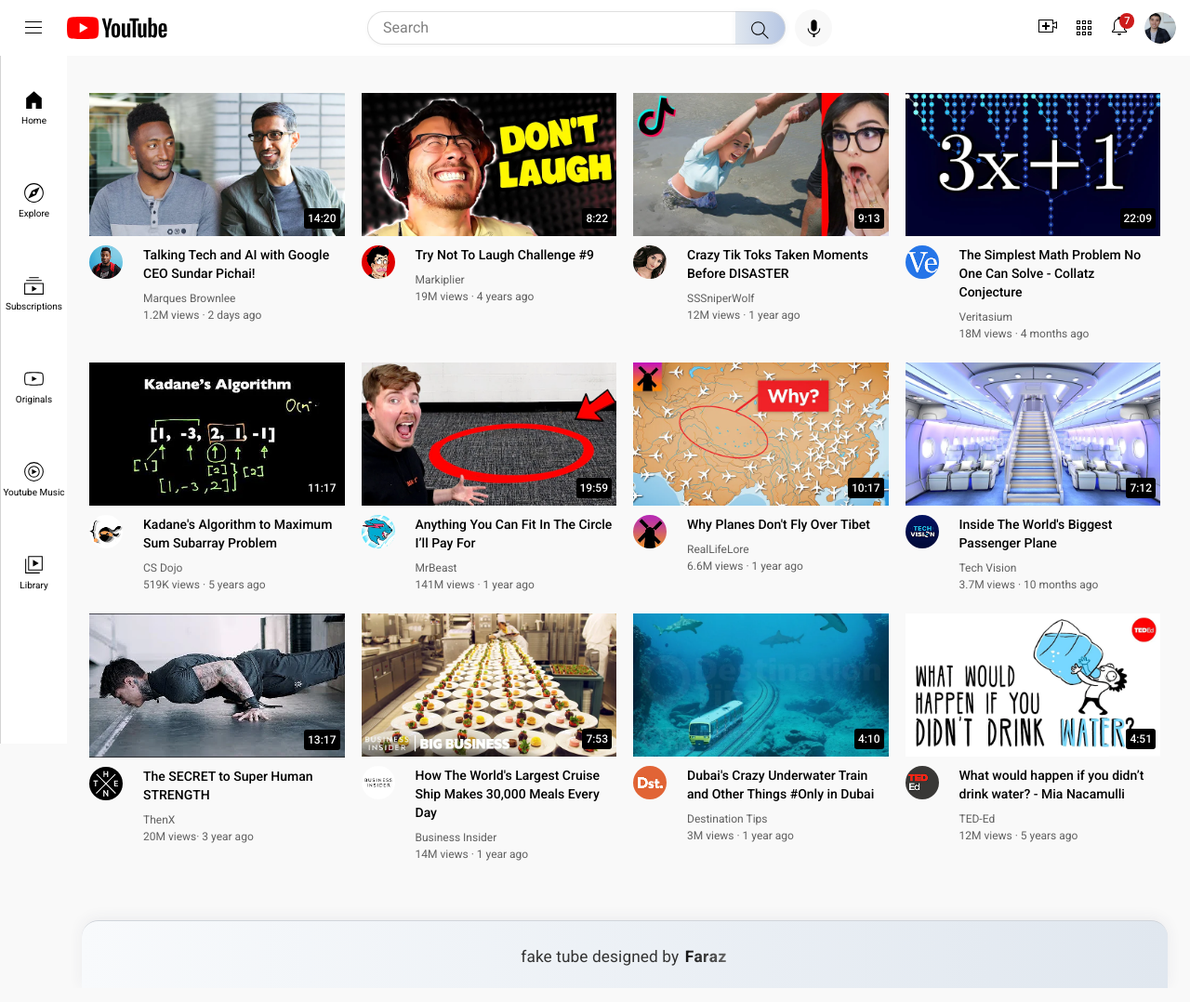
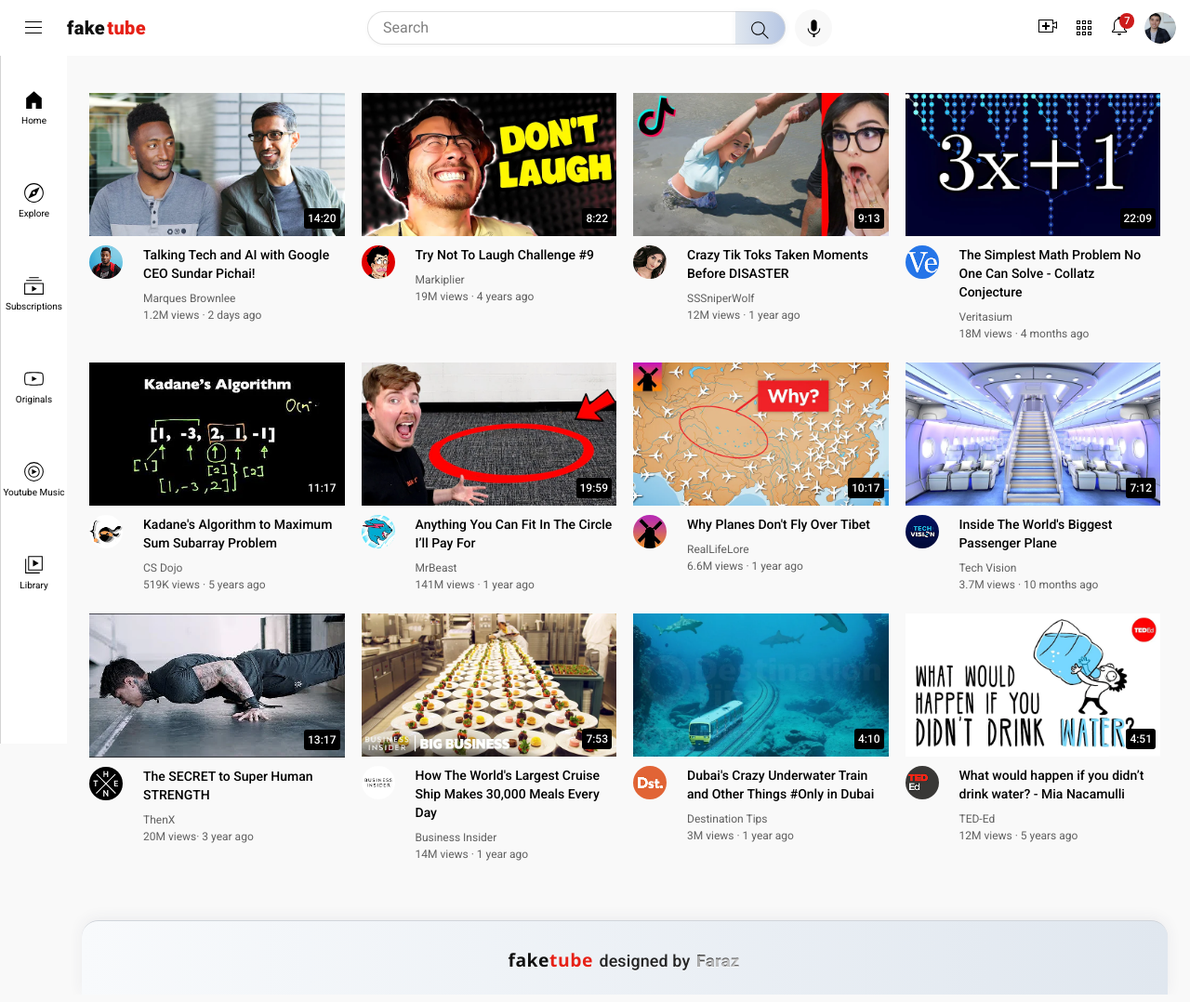
Before and after one commit to Farazhaghgoo/faketube, a plain HTML site: page index.html in a window 1280 px wide. Shown: the whole page at 93% size. Drawn offline with Linux system fonts and the light colour scheme.

Commit message:
footer upd

```diff
--- a/assets/css/footer.css
+++ b/assets/css/footer.css
@@ -1,3 +1,20 @@
+/* Footer logo styling to match header */
+.footer .footer-logo {
+    font-family: 'Segoe UI', 'Arial Black', 'Roboto', Arial, sans-serif;
+    font-weight: 900;
+    letter-spacing: 0.5px;
+    color: #111;
+    text-transform: lowercase;
+    font-size: 1.08em;
+    display: inline-block;
+    margin-right: 2px;
+}
+.footer .footer-logo .accent {
+    color: #e62117;
+    font-family: inherit;
+    font-weight: 900;
+    letter-spacing: 0.5px;
+}
 .footer {
     background: linear-gradient(90deg, #f8fafc 0%, #e0e7ef 100%);
     text-align: center;
@@ -22,10 +39,11 @@
 
 .footer p {
     margin: 0;
-    font-size: 1.08em;
-    font-weight: 400;
-    letter-spacing: 0.1px;
-    color: #333;
+    font-size: 1.12em;
+    font-weight: 500;
+    letter-spacing: 0.14px;
+    color: #242424;
+    text-shadow: 0 1px 0 rgba(255,255,255,0.65);
 }
 
 .footer .designer-name {
@@ -74,13 +92,3 @@
     opacity: 1;
     animation: underline-sheen 1.2s ease-in-out infinite;
 }
-
-@keyframes text-sheen {
-    0% { background-position: 0% 50%; }
-    100% { background-position: 200% 50%; }
-}
-
-@keyframes underline-sheen {
-    0% { background-position: 0% 50%; }
-    100% { background-position: 200% 50%; }
-}
--- a/assets/css/header.css
+++ b/assets/css/header.css
@@ -28,6 +28,23 @@
     height: 24px;
 
     cursor: pointer;
+}
+
+.brand-logo{
+    font-family: 'Roboto', Arial, sans-serif;
+    font-weight: 800;
+    letter-spacing: 0.4px;
+    font-size: 20px;
+    text-transform: lowercase;
+    color: #111;
+    display: inline-flex;
+    align-items: center;
+    gap: 2px;
+}
+
+.brand-logo .accent{
+    color: #e62117;
+    font-weight: 900;
 }
 
 .second-section{
--- a/index.html
+++ b/index.html
@@ -21,7 +21,7 @@
   <div class="header">
   <div class="first-section">
     <img class="menu-icon" src="assets/icons/hamburger-menu.svg" alt="">
-    <img class="logo" src="assets/icons/youtube-logo.svg" alt="">
+    <span class="brand-logo">fake<span class="accent">tube</span></span>
 
   </div>
   <!-- i wrote rhis comment for test-->
@@ -300,7 +300,7 @@
   </div>
 
     <footer class="footer">
-      <p>fake tube designed by <span class="designer-name">Faraz</span></p>
+      <p><span class="footer-logo">fake<span class="accent">tube</span></span> designed by <span class="designer-name">Faraz</span></p>
     </footer>
 
 
```
Also changed, not shown: assets/js/footer-tilt.js (added).
